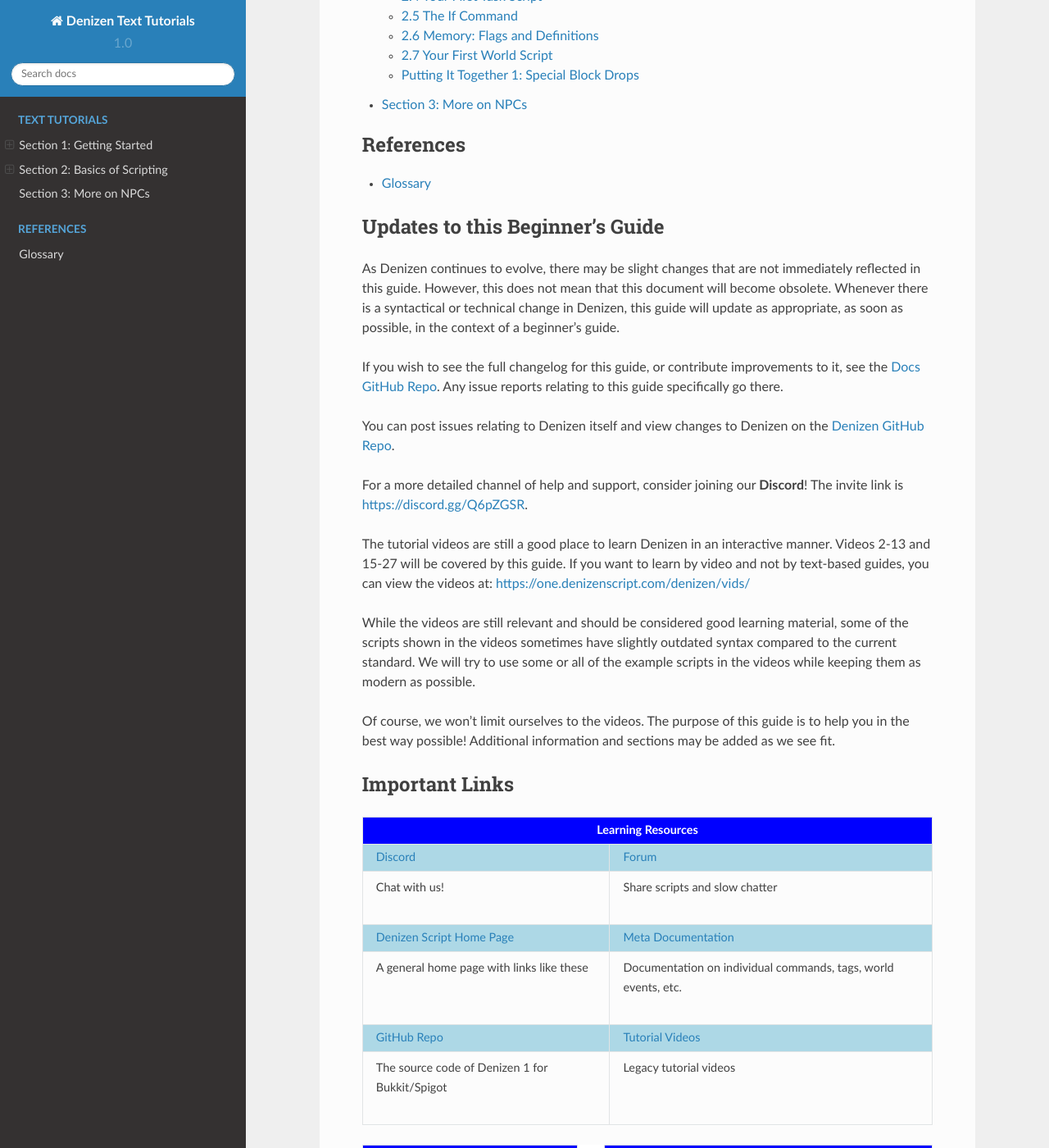
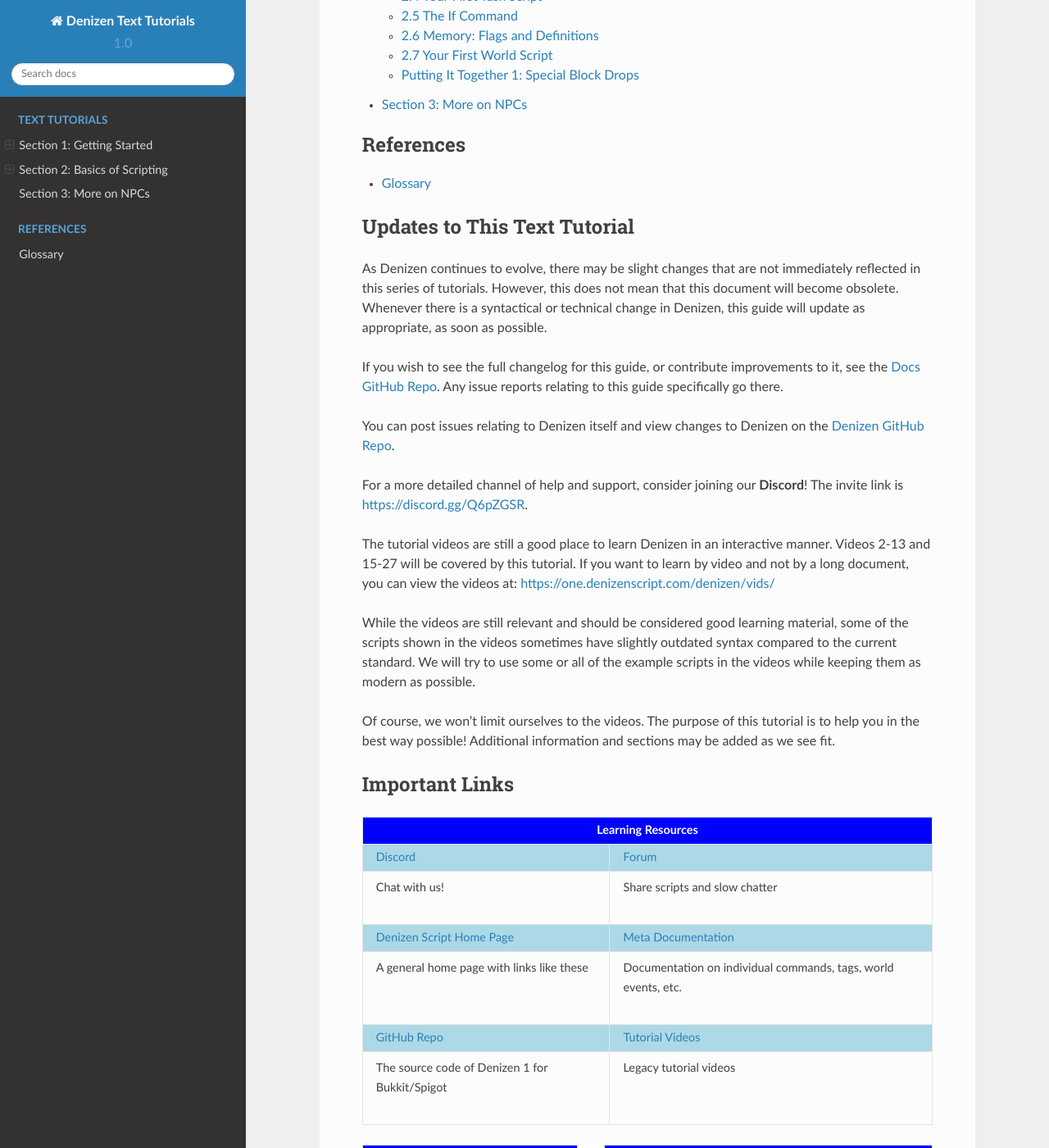
Before and after one commit to DenizenScript/Denizen-For-Bukkit-Docs, a Sphinx documentation site: the page built from source/index.rst, in a window 1280 px wide and 1400 px high, scrolled down 998 px. Shown: the whole window at 82% size. Built offline with Sphinx 7.4.7 and the Read the Docs theme 2.0.0, drawn with Linux system fonts in a browser that asks for light colours; nearby versions of some CDN libraries; some of the changed text lies outside the part shown.

Commit message:
Fully update index to say "text tutorial" and not "beginner's guide"

```diff
--- a/source/index.rst
+++ b/source/index.rst
@@ -7,7 +7,7 @@
 
 Not sure where to start? No problem! :doc:`Click here <docs/getting-started/index>` to jump to the first official page
 of this extended text tutorial and start reading. The bottom of each page will direct you to the next and previous pages
-of this guide.
+of this tutorial.
 
 .. note::
     This guide largely assumes that you already have a Spigot server set up and ready to use.
@@ -39,12 +39,12 @@
 
     docs/glossary
 
-Updates to this Beginner's Guide
-================================
+Updates to This Text Tutorial
+=============================
 
-As Denizen continues to evolve, there may be slight changes that are not immediately reflected in this guide. However,
-this does not mean that this document will become obsolete. Whenever there is a syntactical or technical change in
-Denizen, this guide will update as appropriate, as soon as possible, in the context of a beginner's guide.
+As Denizen continues to evolve, there may be slight changes that are not immediately reflected in this series of
+tutorials. However, this does not mean that this document will become obsolete. Whenever there is a syntactical or
+technical change in Denizen, this guide will update as appropriate, as soon as possible.
 
 If you wish to see the full changelog for this guide, or contribute improvements to it, see the `Docs GitHub Repo`__.
 Any issue reports relating to this guide specifically go there.
@@ -59,14 +59,14 @@
 https://discord.gg/Q6pZGSR.
 
 The tutorial videos are still a good place to learn Denizen in an interactive manner. Videos 2-13 and 15-27 will be
-covered by this guide. If you want to learn by video and not by text-based guides, you can view the videos at:
+covered by this tutorial. If you want to learn by video and not by a long document, you can view the videos at:
 https://one.denizenscript.com/denizen/vids/
 
 While the videos are still relevant and should be considered good learning material, some of the scripts shown in the
 videos sometimes have slightly outdated syntax compared to the current standard. We will try to use some or all of the
 example scripts in the videos while keeping them as modern as possible.
 
-Of course, we won't limit ourselves to the videos. The purpose of this guide is to help you in the best way possible!
+Of course, we won't limit ourselves to the videos. The purpose of this tutorial is to help you in the best way possible!
 Additional information and sections may be added as we see fit.
 
 .. _index important-links:
```
